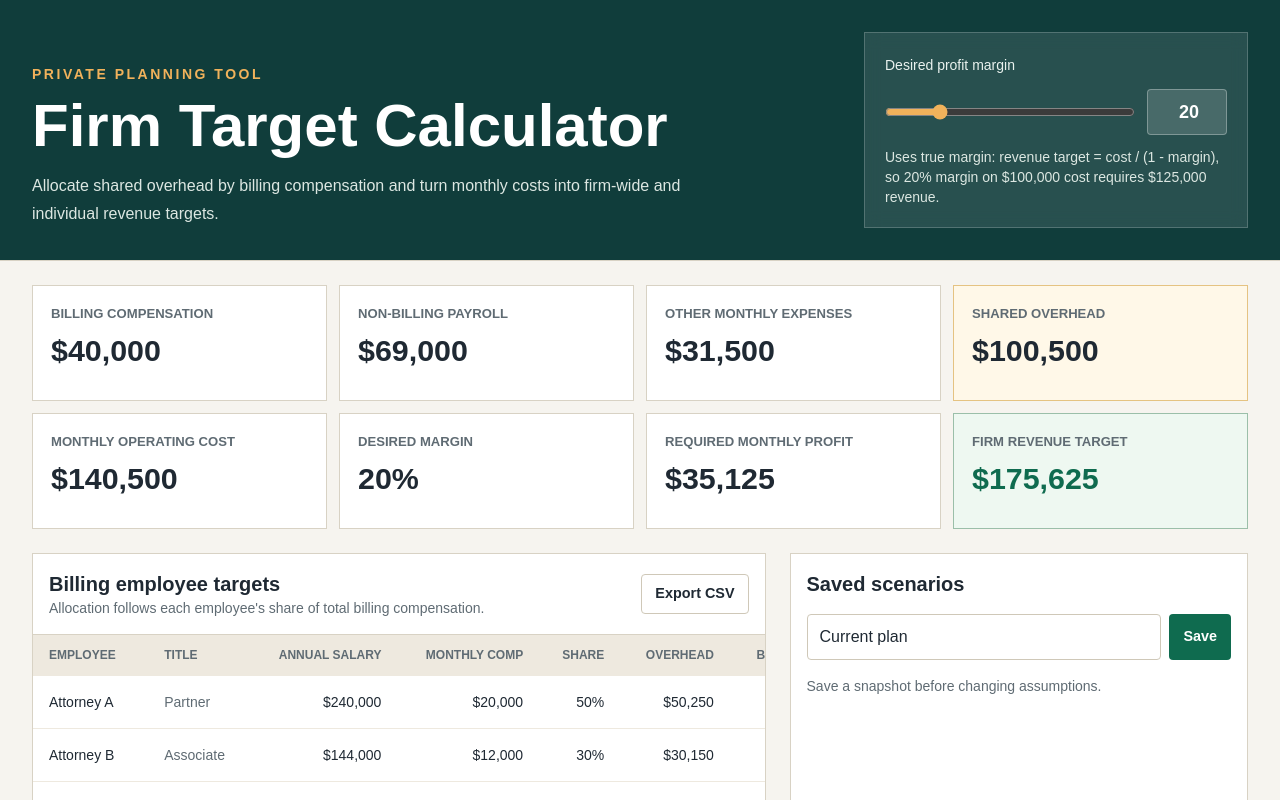
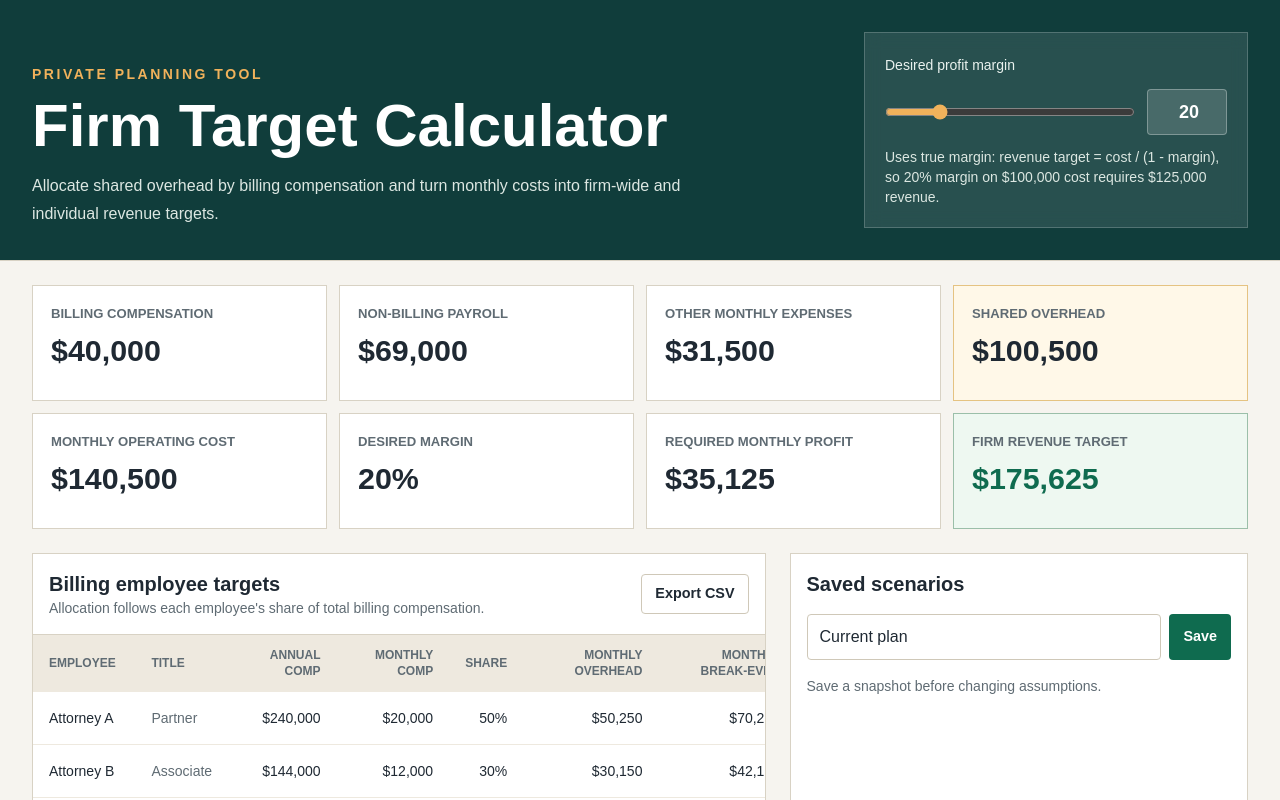
Before and after one commit to whywasmynametaken/firm-target-calculator, a Next.js app: page / in a window 1280 px wide. Shown: the top 800 px of the page. Built offline with nearby package versions, Linux system fonts and the light colour scheme.

Commit message:
Clarify monthly target table labels

```diff
--- a/app/page.tsx
+++ b/app/page.tsx
@@ -444,13 +444,13 @@ export default function Home() {
       [
         "Employee",
         "Job title",
-        "Annual salary",
-        "Monthly compensation",
+        "Annual comp",
+        "Monthly comp",
         "Compensation percentage",
-        "Allocated overhead",
-        "Break-even revenue",
-        "Profit contribution",
-        "Final revenue target",
+        "Monthly allocated overhead",
+        "Monthly break-even revenue",
+        "Monthly profit contribution",
+        "Monthly revenue target",
       ],
       ...model.targets.map((target) => [
         target.name,
@@ -549,13 +549,13 @@ export default function Home() {
                   <tr>
                     <th className="px-4 py-3">Employee</th>
                     <th className="px-4 py-3">Title</th>
-                    <th className="px-4 py-3 text-right">Annual salary</th>
+                    <th className="px-4 py-3 text-right">Annual comp</th>
                     <th className="px-4 py-3 text-right">Monthly comp</th>
                     <th className="px-4 py-3 text-right">Share</th>
-                    <th className="px-4 py-3 text-right">Overhead</th>
-                    <th className="px-4 py-3 text-right">Break-even</th>
-                    <th className="px-4 py-3 text-right">Profit</th>
-                    <th className="px-4 py-3 text-right">Target</th>
+                    <th className="px-4 py-3 text-right">Monthly overhead</th>
+                    <th className="px-4 py-3 text-right">Monthly break-even</th>
+                    <th className="px-4 py-3 text-right">Monthly profit</th>
+                    <th className="px-4 py-3 text-right">Monthly target</th>
                   </tr>
                 </thead>
                 <tbody>
```
